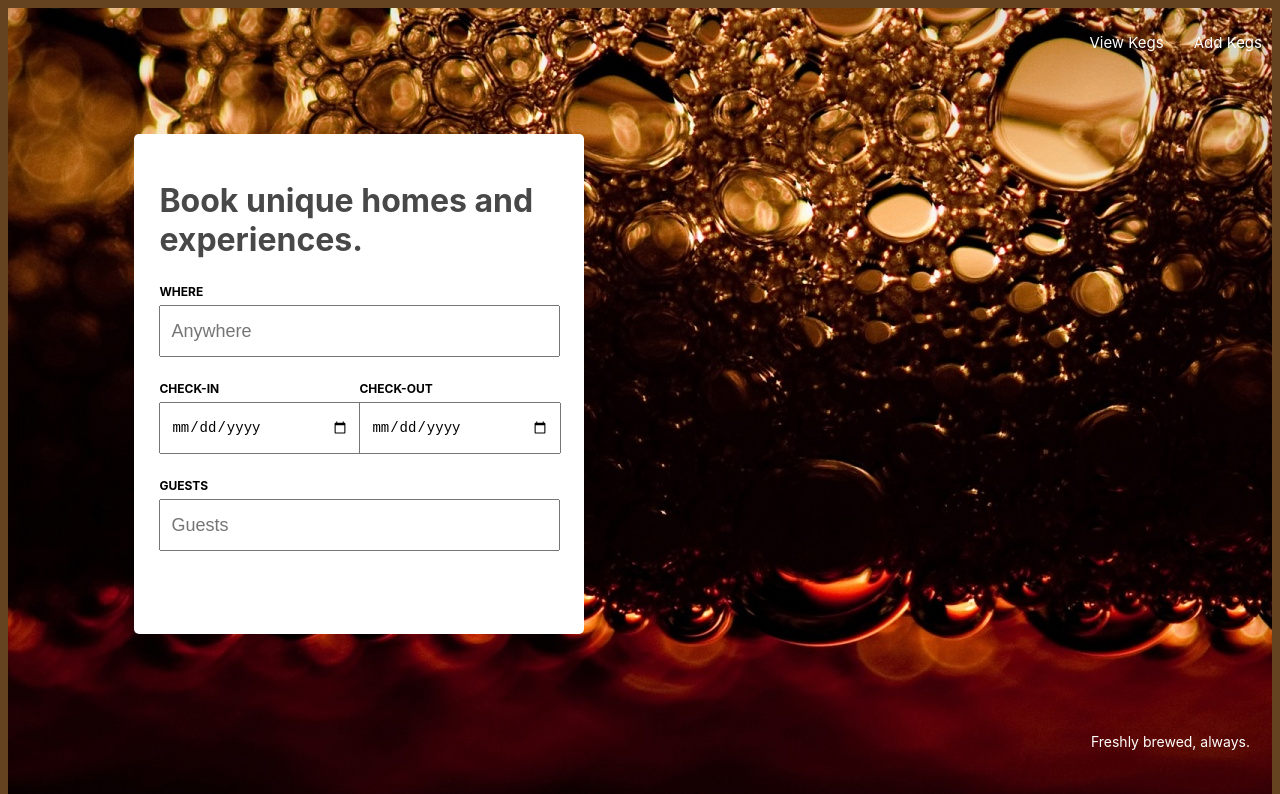
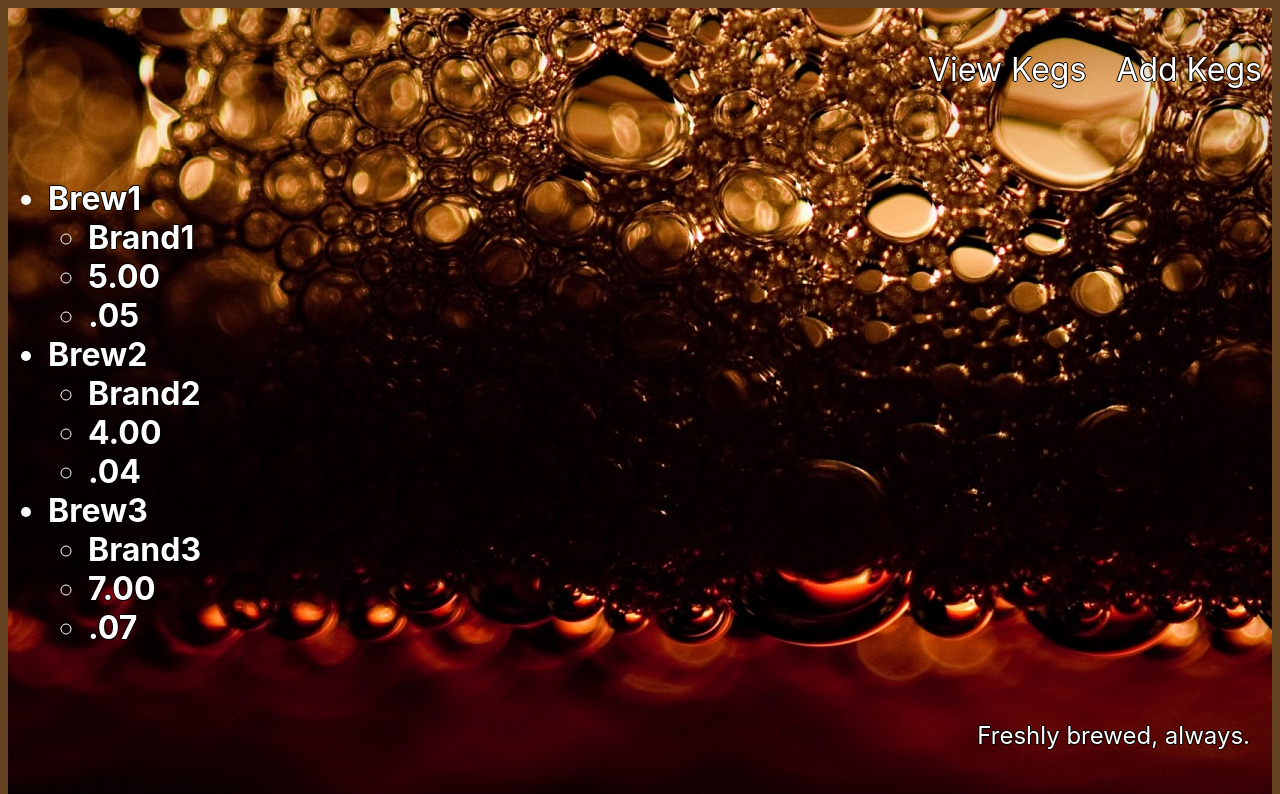
Before and after one commit to youngzliu/TapRoomReact, a React app: page /#/ in a window 1280 px wide. Shown: the top 794 px of the page. Built offline with nearby package versions, Linux system fonts and the light colour scheme.

Commit message:
add styling and keg view component, add changes to navbar

```diff
--- a/src/components/Footer.jsx
+++ b/src/components/Footer.jsx
@@ -11,9 +11,10 @@ export default function Footer() {
             right: 0;
             bottom: 0;
             text-align: right;
-            font-size: 14px;
+            font-size: 1.5rem;
             margin-right: 30px;
             margin-bottom: 50px;
+            text-shadow: -1px 0 black, 0 1px black, 1px 0 black, 0 -1px black;
           }
 
           .footer:hover {
--- a/src/components/Form.jsx
+++ b/src/components/Form.jsx
@@ -66,25 +66,23 @@ export default function Form() {
         `}
       </style>
       <form className="bookingForm">
-        <h1>Book unique homes and experiences.</h1>
-        <label>WHERE</label>
+        <h1>Add a New Keg:</h1>
+        <label>Name</label>
         <br />
-        <input className="where" type="text" placeholder="Anywhere" />
-        <div className="test">
-          <div>
-            <label>CHECK-IN</label>
-            <br />
-            <input type="date" />
-          </div>
-          <div>
-            <label>CHECK-OUT</label>
-            <br />
-            <input type="date" />
-          </div>
+        <input className="where" type="text" placeholder="Name" />
+        <label>Brand</label>
+        <br />
+        <input className="where" type="text" placeholder="Brand" />
+        <label>Price</label>
+        <br />
+        <input className="where" type="text" placeholder="Price" />
+        <label>Alcohol Content</label>
+        <br />
+        <input className="where" type="text" placeholder="Alcohol Content" />
+
+        <div className="btnContainer">
+          <button className="submitBtn">Add</button>
         </div>
-        <label>GUESTS</label>
-        <br />
-        <input className="where" type="text" placeholder="Guests" />
       </form>
     </div>
   );
--- a/src/components/Home.jsx
+++ b/src/components/Home.jsx
@@ -1,7 +1,7 @@
 import React from "react";
 import Navbar from "./Navbar";
 import Form from "./Form";
-import beerBubbles from "./assets/images/beerBubbles.jpg";
+import KegList from "./KegList";
 
 export default function Home() {
   return (
@@ -14,7 +14,7 @@ export default function Home() {
         `}
       </style>
       <Navbar />
-      <Form />
+      <KegList />
     </div>
   );
 }
--- /dev/null
+++ b/src/components/Keg.jsx
@@ -0,0 +1,28 @@
+import React from "react";
+import PropTypes from "prop-types";
+
+export default function Keg(props) {
+  let kegStyles = {
+    color: "white",
+    fontWeight: "bold",
+    fontSize: "2rem",
+    textShadow: "-1px 0 black, 0 1px black, 1px 0 black, 0 -1px black"
+  };
+  return (
+    <div style={kegStyles}>
+      <li>{props.name}</li>
+      <ul>
+        <li>{props.brand}</li>
+        <li>{props.price}</li>
+        <li>{props.content}</li>
+      </ul>
+    </div>
+  );
+}
+
+Keg.propTypes = {
+  name: PropTypes.string,
+  brand: PropTypes.string,
+  price: PropTypes.string,
+  content: PropTypes.string
+};
--- /dev/null
+++ b/src/components/KegList.jsx
@@ -0,0 +1,41 @@
+import React from "react";
+import Keg from "./Keg";
+
+export default function KegList() {
+  const brews = [
+    {
+      name: "Brew1",
+      brand: "Brand1",
+      price: "5.00",
+      content: ".05"
+    },
+    {
+      name: "Brew2",
+      brand: "Brand2",
+      price: "4.00",
+      content: ".04"
+    },
+    {
+      name: "Brew3",
+      brand: "Brand3",
+      price: "7.00",
+      content: ".07"
+    }
+  ];
+
+  return (
+    <div>
+      <ul>
+        {brews.map((brew, index) => (
+          <Keg
+            name={brew.name}
+            brand={brew.brand}
+            price={brew.price}
+            content={brew.content}
+            key={index}
+          />
+        ))}
+      </ul>
+    </div>
+  );
+}
--- a/src/components/NewKeg.jsx
+++ b/src/components/NewKeg.jsx
@@ -1,9 +1,19 @@
 import React from "react";
 import Form from "./Form";
+import Navbar from "./Navbar";
 
 export default function NewKeg() {
+  let newStyle = {};
   return (
     <div>
+      <style jsx global>
+        {`
+          body {
+            background: #654321;
+          }
+        `}
+      </style>
+      <Navbar />
       <Form />
     </div>
   );
--- a/src/components/RightSide.jsx
+++ b/src/components/RightSide.jsx
@@ -23,6 +23,8 @@ export default function RightSide() {
           .first p {
             font-size: 15px;
             color: white;
+            font-size: 2rem;
+            text-shadow: -1px 0 black, 0 1px black, 1px 0 black, 0 -1px black;
             padding-bottom: 30px;
             border-bottom: 2px solid transparent;
           }
```
